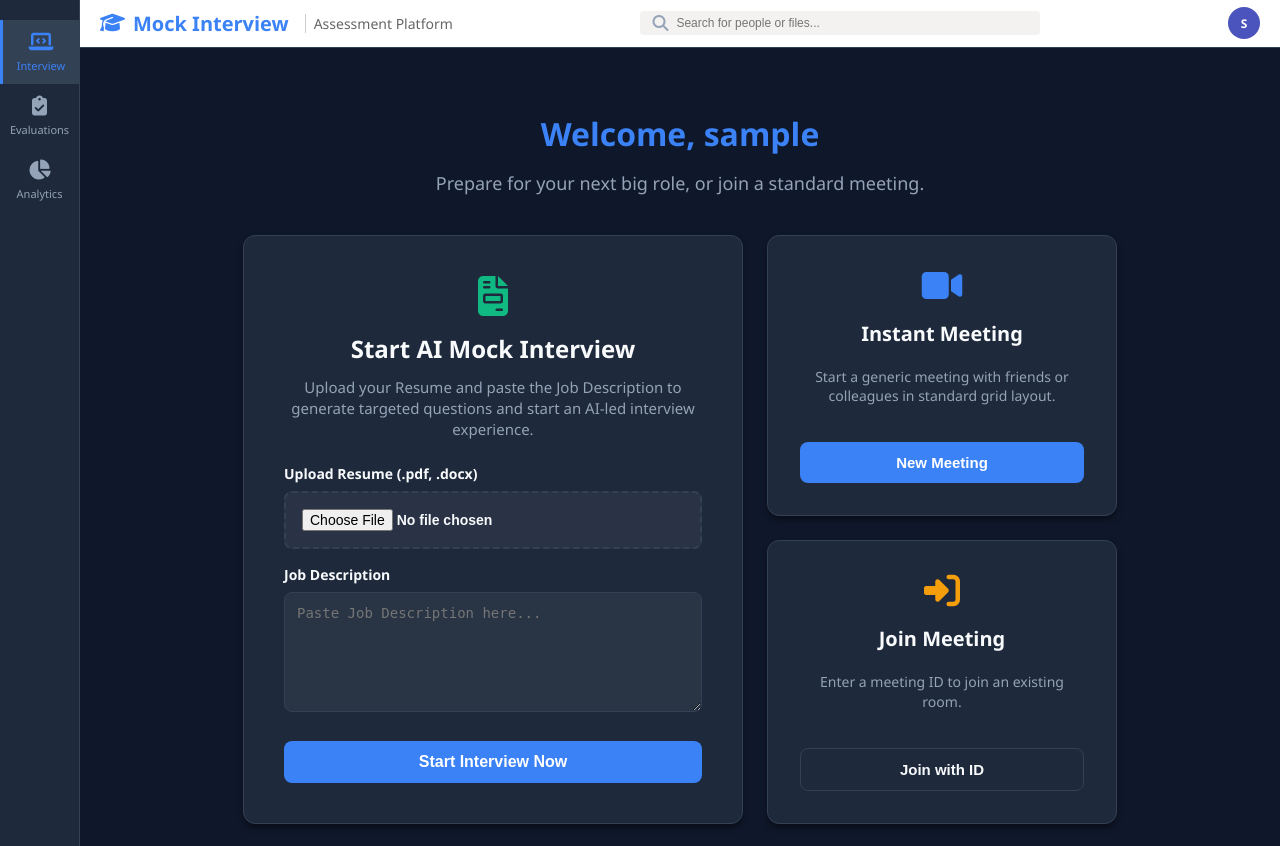
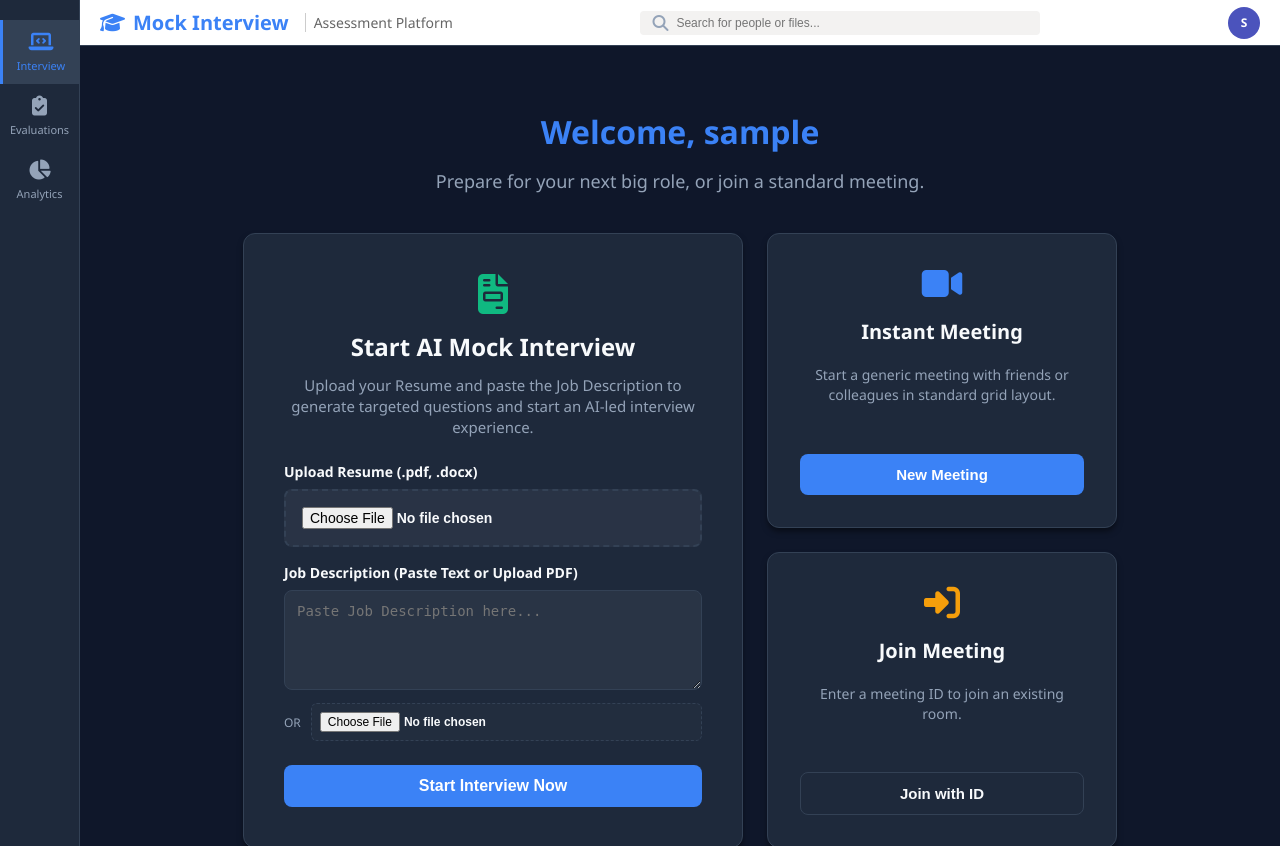
Before and after one commit to preetbiswal04/livekit_online_video_meet, a Flask app: page / in a window 1280 px wide. Run offline with Flask 3, Linux system fonts and the light colour scheme; the visitor is signed in with stand-in values (Sample User, id 1); some libraries are stand-ins or nearby versions.

Commit message:
Update index.html

```diff
--- a/templates/index.html
+++ b/templates/index.html
@@ -779,9 +779,14 @@
                             <div>
                                 <label
                                     style="font-weight: 600; font-size: 14px; margin-bottom: 8px; display: block; text-align: left; color: var(--text-main);">Job
-                                    Description</label>
+                                    Description (Paste Text or Upload PDF)</label>
                                 <textarea id="jdInput" placeholder="Paste Job Description here..."
-                                    style="font-size: 14px; padding: 12px; height: 120px; border: 1px solid var(--border-color); border-radius: 8px; width: 100%; resize: vertical; background: rgba(255,255,255,0.05); color: var(--text-main);"></textarea>
+                                    style="font-size: 14px; padding: 12px; height: 100px; border: 1px solid var(--border-color); border-radius: 8px; width: 100%; resize: vertical; background: rgba(255,255,255,0.05); color: var(--text-main); margin-bottom: 8px;"></textarea>
+                                <div style="display: flex; align-items: center; gap: 10px;">
+                                    <span style="font-size: 12px; color: var(--text-muted);">OR</span>
+                                    <input type="file" id="jdFileInput" accept=".pdf" class="btn btn-secondary"
+                                        style="flex-grow: 1; border: 1px dashed var(--border-color); padding: 8px; font-size: 12px; background: rgba(255,255,255,0.02); color: var(--text-main); border-radius: 6px;">
+                                </div>
                             </div>
                             <button type="submit" class="btn btn-primary" id="prep-btn"
                                 style="font-size: 16px; padding: 12px; margin-top: 8px; border-radius: 8px;">Start
@@ -1729,18 +1734,24 @@
                     const btn = document.getElementById('prep-btn');
                     const resumeFile = document.getElementById('resumeInput').files[0];
                     const jdText = document.getElementById('jdInput').value;
-
-                    if (!resumeFile || !jdText) return alert("Please upload a resume and paste the job description.");
+                    const jdFile = document.getElementById('jdFileInput').files[0];
+
+                    if (!resumeFile) return alert("Please upload a resume.");
+                    if (!jdText && !jdFile) return alert("Please paste a Job Description or upload a JD PDF.");
 
                     const originalBtnText = btn.innerText;
-                    btn.innerText = "Analyzing Resume... (Please Wait)";
+                    btn.innerText = "Analyzing Context... (Please Wait)";
                     btn.disabled = true;
                     btn.style.opacity = "0.7";
                     btn.style.cursor = "not-allowed";
 
                     const formData = new FormData();
                     formData.append('resume', resumeFile);
-                    formData.append('jd', jdText);
+                    if (jdFile) {
+                        formData.append('jd', jdFile);
+                    } else {
+                        formData.append('jd', jdText);
+                    }
 
                     try {
                         const response = await fetch('/api/upload-resume', {
@@ -1754,6 +1765,10 @@
                             joinRoom(result.room_id);
                         } else {
                             alert("Error: " + (result.error || "Failed to analyze"));
+                            btn.innerText = originalBtnText;
+                            btn.disabled = false;
+                            btn.style.opacity = "1";
+                            btn.style.cursor = "pointer";
                         }
                     } catch (e) {
                         console.error(e);
```
